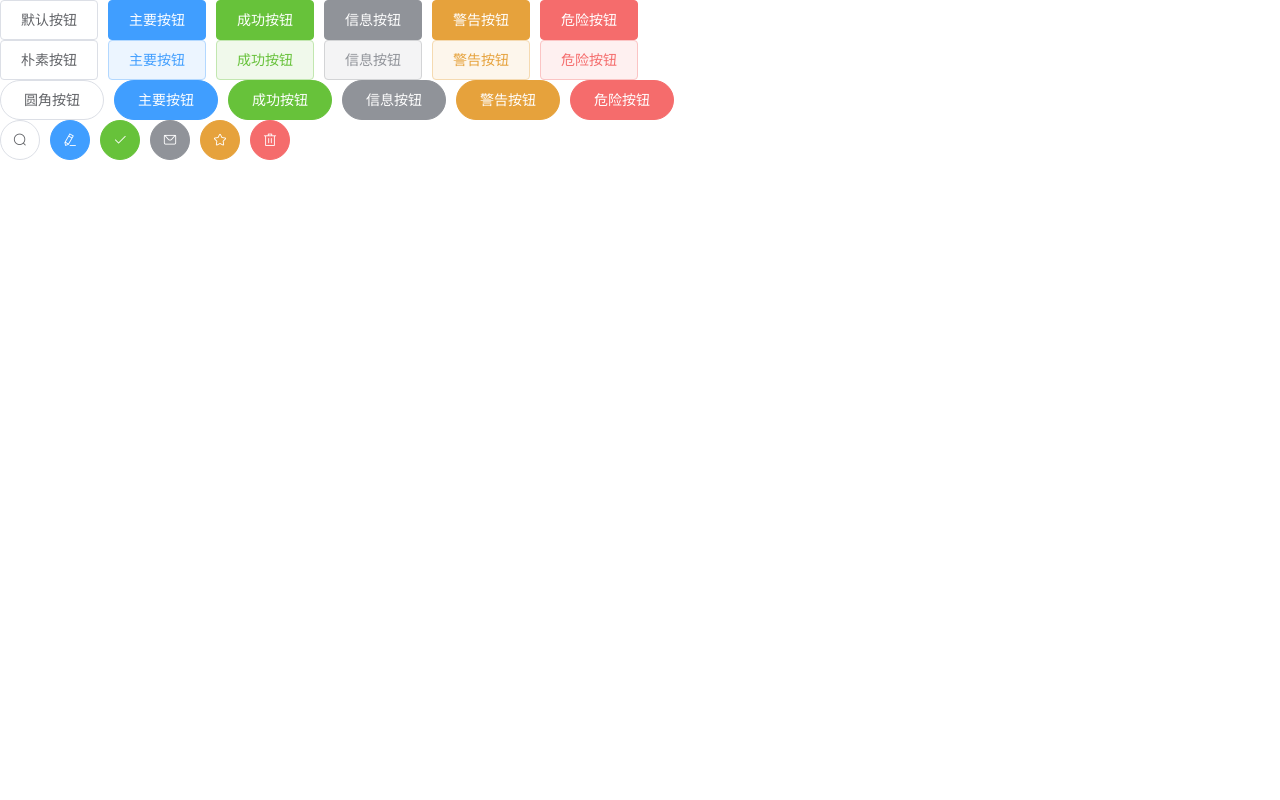
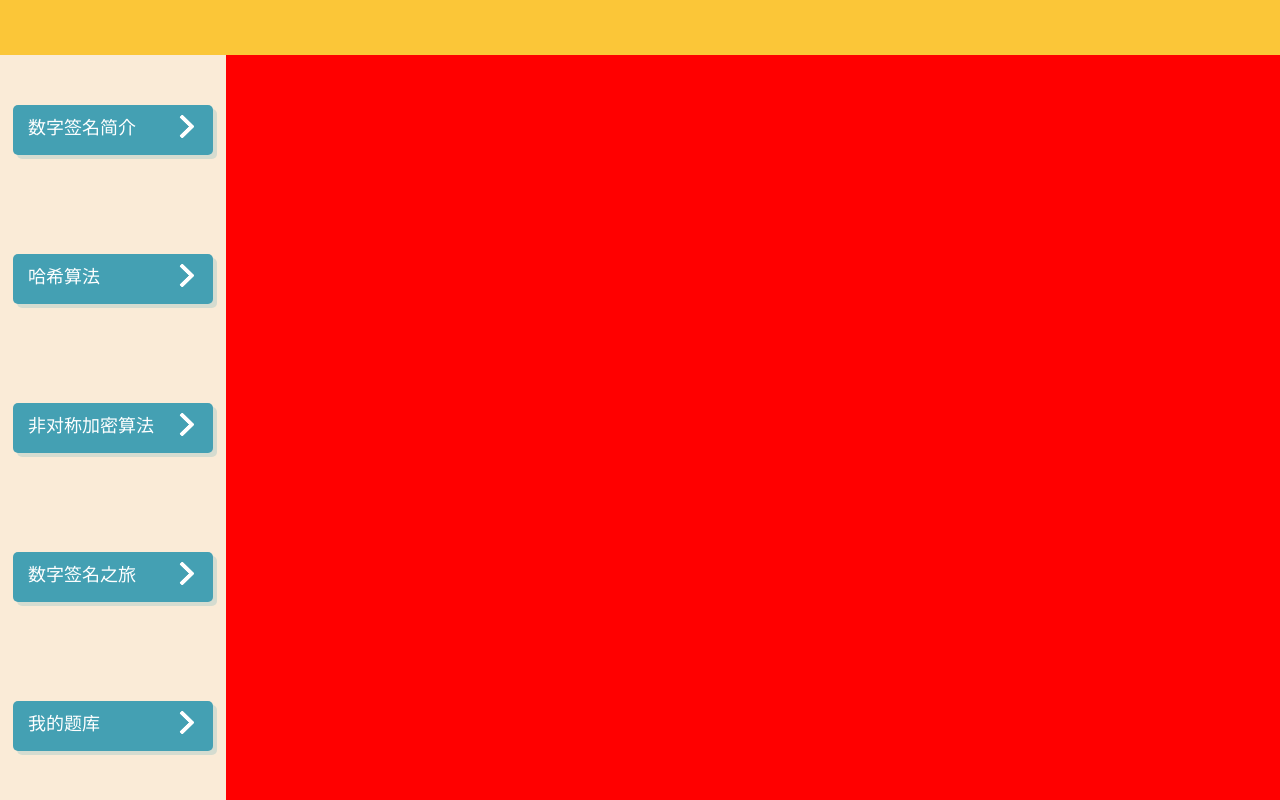
Before and after one commit to zhonghangAlex/Dsta_sys, a Vue app: page /#/ordindex in a window 1280 px wide. Built offline with nearby package versions, Linux system fonts and the light colour scheme.

Commit message:
2019.3.3 v1.1 栈栏布局搭建 用户接口开放

```diff
--- /dev/null
+++ b/src/assets/css/header.css
@@ -0,0 +1,6 @@
+.container {
+  position: relative;
+  width: 100%;
+  height: 55px;
+  background: #FBC638;
+}
--- /dev/null
+++ b/src/assets/css/nav_btn.css
@@ -0,0 +1,121 @@
+.container {
+  padding:0px 13px 0px 13px;
+  display: flex;
+  flex-direction: column;
+  justify-content: space-around;
+  width: 200px;
+  height: 100%;
+  position: relative;
+  background: antiquewhite;
+  float: left;
+  z-index: 1000;
+}
+
+.cta {
+  display: flex;
+  /*padding: 10px 15px;*/
+  border-radius: 5px;
+  text-decoration: none;
+  font-family: 'Poppins', sans-serif;
+  font-size: 18px;
+  color: white;
+  background: #44a0b3;
+  transition: 1s;
+  box-shadow: 4px 4px 0 rgba(68, 160, 179, .2);
+  /*-webkit-transform: skewX(-15deg);*/
+  /*transform: skewX(-15deg);*/
+}
+
+.cta:focus {
+  outline: none;
+}
+
+.cta:hover {
+  transition: 0.5s;
+  box-shadow: 6px 6px 0 #FBC638;
+}
+
+.cta span:nth-child(1) {
+  display: block;
+  height: 50px;
+  line-height: 47px;
+  padding-left: 15px;
+}
+
+.cta span:nth-child(2) {
+  transition: 0.5s;
+}
+
+.cta:hover  span:nth-child(2) {
+  transition: 0.5s;
+  margin-right: 20px;
+}
+
+span:nth-child(2) {
+  display: block;
+  height: 50px;
+  line-height: 55px;
+  width: 40px;
+  /*background: red;*/
+  right: 0;
+  margin-right: 10px;
+  position: absolute;
+}
+
+/**************SVG****************/
+path.one {
+  transition: 0.4s;
+  -webkit-transform: translateX(-60%);
+  transform: translateX(-60%);
+}
+
+path.two {
+  transition: 0.5s;
+  -webkit-transform: translateX(-30%);
+  transform: translateX(-30%);
+}
+
+.cta:hover path.three {
+  -webkit-animation: color_anim 1s infinite 0.2s;
+  animation: color_anim 1s infinite 0.2s;
+}
+
+.cta:hover path.one {
+  -webkit-transform: translateX(0%);
+  transform: translateX(0%);
+  -webkit-animation: color_anim 1s infinite 0.6s;
+  animation: color_anim 1s infinite 0.6s;
+}
+
+.cta:hover path.two {
+  -webkit-transform: translateX(0%);
+  transform: translateX(0%);
+  -webkit-animation: color_anim 1s infinite 0.4s;
+  animation: color_anim 1s infinite 0.4s;
+}
+
+/* SVG animations */
+
+@-webkit-keyframes color_anim {
+  0% {
+    fill: white;
+  }
+  50% {
+    fill: #FBC638;
+  }
+  100% {
+    fill: white;
+  }
+}
+
+@keyframes color_anim {
+  0% {
+    fill: white;
+  }
+  50% {
+    fill: #FBC638;
+  }
+  100% {
+    fill: white;
+  }
+}
--- /dev/null
+++ b/src/components/AcaLearn.vue
@@ -0,0 +1,14 @@
+<template>
+    <div>
+      33333333333333333333333333333333
+    </div>
+</template>
+
+<script>
+  export default {
+  }
+</script>
+
+<style scoped>
+
+</style>
--- /dev/null
+++ b/src/components/DstaTrip.vue
@@ -0,0 +1,15 @@
+<template>
+    <div>
+      44444444444444444444444444444444444444
+    </div>
+</template>
+
+<script>
+  export default {
+    name: 'DstaTrip'
+  }
+</script>
+
+<style scoped>
+
+</style>
--- /dev/null
+++ b/src/components/HashLearn.vue
@@ -0,0 +1,15 @@
+<template>
+    <div>
+      22222222222222222222
+    </div>
+</template>
+
+<script>
+  export default {
+    name: 'HashLearn'
+  }
+</script>
+
+<style scoped>
+
+</style>
--- /dev/null
+++ b/src/components/Header.vue
@@ -0,0 +1,13 @@
+<template>
+  <header class="container">
+  </header>
+</template>
+
+<script>
+  export default {
+  }
+</script>
+
+<style scoped>
+  @import "../assets/css/header.css";
+</style>
--- /dev/null
+++ b/src/components/Introduce.vue
@@ -0,0 +1,13 @@
+<template>
+    <div>1111111111111111111</div>
+</template>
+
+<script>
+  export default {
+    name: 'Introduce'
+  }
+</script>
+
+<style scoped>
+
+</style>
--- /dev/null
+++ b/src/components/NavBtn.vue
@@ -0,0 +1,37 @@
+<template>
+  <aside class="container">
+    <a class="cta" v-for="item in nav_text">
+      <span>{{item}}</span>
+      <span>
+          <svg width="43px" height="23px" viewBox="0 0 66 43" version="1.1" xmlns="http://www.w3.org/2000/svg" xmlns:xlink="http://www.w3.org/1999/xlink">
+            <g id="arrow" stroke="none" stroke-width="1" fill="none" fill-rule="evenodd">
+              <path class="one" d="M40.1543933,3.89485454 L43.9763149,0.139296592 C44.1708311,-0.0518420739 44.4826329,-0.0518571125 44.6771675,0.139262789 L65.6916134,20.7848311 C66.0855801,21.1718824 66.0911863,21.8050225 65.704135,22.1989893 C65.7000188,22.2031791 65.6958657,22.2073326 65.6916762,22.2114492 L44.677098,42.8607841 C44.4825957,43.0519059 44.1708242,43.0519358 43.9762853,42.8608513 L40.1545186,39.1069479 C39.9575152,38.9134427 39.9546793,38.5968729 40.1481845,38.3998695 C40.1502893,38.3977268 40.1524132,38.395603 40.1545562,38.3934985 L56.9937789,21.8567812 C57.1908028,21.6632968 57.193672,21.3467273 57.0001876,21.1497035 C56.9980647,21.1475418 56.9959223,21.1453995 56.9937605,21.1432767 L40.1545208,4.60825197 C39.9574869,4.41477773 39.9546013,4.09820839 40.1480756,3.90117456 C40.1501626,3.89904911 40.1522686,3.89694235 40.1543933,3.89485454 Z" fill="#FFFFFF"></path>
+              <path class="two" d="M20.1543933,3.89485454 L23.9763149,0.139296592 C24.1708311,-0.0518420739 24.4826329,-0.0518571125 24.6771675,0.139262789 L45.6916134,20.7848311 C46.0855801,21.1718824 46.0911863,21.8050225 45.704135,22.1989893 C45.7000188,22.2031791 45.6958657,22.2073326 45.6916762,22.2114492 L24.677098,42.8607841 C24.4825957,43.0519059 24.1708242,43.0519358 23.9762853,42.8608513 L20.1545186,39.1069479 C19.9575152,38.9134427 19.9546793,38.5968729 20.1481845,38.3998695 C20.1502893,38.3977268 20.1524132,38.395603 20.1545562,38.3934985 L36.9937789,21.8567812 C37.1908028,21.6632968 37.193672,21.3467273 37.0001876,21.1497035 C36.9980647,21.1475418 36.9959223,21.1453995 36.9937605,21.1432767 L20.1545208,4.60825197 C19.9574869,4.41477773 19.9546013,4.09820839 20.1480756,3.90117456 C20.1501626,3.89904911 20.1522686,3.89694235 20.1543933,3.89485454 Z" fill="#FFFFFF"></path>
+              <path class="three" d="M0.154393339,3.89485454 L3.97631488,0.139296592 C4.17083111,-0.0518420739 4.48263286,-0.0518571125 4.67716753,0.139262789 L25.6916134,20.7848311 C26.0855801,21.1718824 26.0911863,21.8050225 25.704135,22.1989893 C25.7000188,22.2031791 25.6958657,22.2073326 25.6916762,22.2114492 L4.67709797,42.8607841 C4.48259567,43.0519059 4.17082418,43.0519358 3.97628526,42.8608513 L0.154518591,39.1069479 C-0.0424848215,38.9134427 -0.0453206733,38.5968729 0.148184538,38.3998695 C0.150289256,38.3977268 0.152413239,38.395603 0.154556228,38.3934985 L16.9937789,21.8567812 C17.1908028,21.6632968 17.193672,21.3467273 17.0001876,21.1497035 C16.9980647,21.1475418 16.9959223,21.1453995 16.9937605,21.1432767 L0.15452076,4.60825197 C-0.0425130651,4.41477773 -0.0453986756,4.09820839 0.148075568,3.90117456 C0.150162624,3.89904911 0.152268631,3.89694235 0.154393339,3.89485454 Z" fill="#FFFFFF"></path>
+            </g>
+          </svg>
+        </span>
+    </a>
+  </aside>
+</template>
+
+<script>
+  export default {
+    data(){
+      return {
+        nav_text: [
+          "数字签名简介",
+          "哈希算法",
+          "非对称加密算法",
+          "数字签名之旅",
+          "我的题库"
+        ]
+      }
+    }
+  }
+</script>
+
+<style scoped>
+  @import '../assets/css/nav_btn.css';
+
+</style>
--- /dev/null
+++ b/src/components/QuesLearn.vue
@@ -0,0 +1,13 @@
+<template>
+    <div>555555555555555555555555555</div>
+</template>
+
+<script>
+  export default {
+    name: 'QuesLearn'
+  }
+</script>
+
+<style scoped>
+
+</style>
--- a/src/router/index.js
+++ b/src/router/index.js
@@ -3,6 +3,11 @@ import Router from 'vue-router'
 import Welcome from '@/views/Welcome'
 import OrdIndex from '@/views/OrdIndex'
 import SuperIndex from '@/views/SuperIndex'
+import Introduce from '@/components/Introduce'
+import HashLearn from '@/components/HashLearn'
+import AcaLearn from '@/components/AcaLearn'
+import DstaTrip from '@/components/DstaTrip'
+import QuesLearn from '@/components/QuesLearn'
 
 Vue.use(Router)
 
@@ -20,7 +25,34 @@ export default new Router({
     {
       path: '/ordindex',
       name: 'OrdIndex',
-      component: OrdIndex
-    }
+      component: OrdIndex,
+      children:[{
+        path: '/introduce',
+        name: 'Introduce',
+        component: Introduce
+      },{
+        path: '/hashlearn',
+        name: 'HashLearn',
+        component: HashLearn
+      },{
+        path: '/acalearn',
+        name: 'AcaLearn',
+        component: AcaLearn
+      },{
+        path: '/dstalearn',
+        name: 'DstaLearn',
+        component: DstaTrip
+      },{
+        path: '/queslearn',
+        name: 'QuesLearn',
+        component: QuesLearn
+      }]
+    },
+    {
+      path: '/superindex',
+      name: 'SuperIndex',
+      component: SuperIndex
+    },
+
   ]
 })
--- a/src/views/OrdIndex.vue
+++ b/src/views/OrdIndex.vue
@@ -1,49 +1,61 @@
 <template>
-    <div>
-      <el-row>
-        <el-button>默认按钮</el-button>
-        <el-button type="primary">主要按钮</el-button>
-        <el-button type="success">成功按钮</el-button>
-        <el-button type="info">信息按钮</el-button>
-        <el-button type="warning">警告按钮</el-button>
-        <el-button type="danger">危险按钮</el-button>
-      </el-row>
+  <div class="total_container">
+    <s-header></s-header>
 
-      <el-row>
-        <el-button plain>朴素按钮</el-button>
-        <el-button type="primary" plain>主要按钮</el-button>
-        <el-button type="success" plain>成功按钮</el-button>
-        <el-button type="info" plain>信息按钮</el-button>
-        <el-button type="warning" plain>警告按钮</el-button>
-        <el-button type="danger" plain>危险按钮</el-button>
-      </el-row>
-
-      <el-row>
-        <el-button round>圆角按钮</el-button>
-        <el-button type="primary" round>主要按钮</el-button>
-        <el-button type="success" round>成功按钮</el-button>
-        <el-button type="info" round>信息按钮</el-button>
-        <el-button type="warning" round>警告按钮</el-button>
-        <el-button type="danger" round>危险按钮</el-button>
-      </el-row>
-
-      <el-row>
-        <el-button icon="el-icon-search" circle></el-button>
-        <el-button type="primary" icon="el-icon-edit" circle></el-button>
-        <el-button type="success" icon="el-icon-check" circle></el-button>
-        <el-button type="info" icon="el-icon-message" circle></el-button>
-        <el-button type="warning" icon="el-icon-star-off" circle></el-button>
-        <el-button type="danger" icon="el-icon-delete" circle></el-button>
-      </el-row>
+    <div class="middle_container">
+      <nav-btn></nav-btn>
+      <transition name="fade" class="main_container">
+        <keep-alive>
+          <router-view class="move-view"></router-view>
+        </keep-alive>
+      </transition>
     </div>
+  </div>
 </template>
 
 <script>
-export default {
-  name: 'OrdIndex'
-}
+  import SHeader from '@/components/Header'
+  import NavBtn from '@/components/NavBtn'
+
+  export default {
+    data(){
+      return {
+
+      }
+    },
+    components:{
+      SHeader,
+      NavBtn
+    }
+  }
 </script>
 
 <style scoped>
+  .total_container{
+    width: 100%;
+    height: 100%;
+    position: absolute;
+  }
+  .middle_container{
+    width: 100%;
+    height: calc(100% - 55px);
+    position: absolute;
+    background: red;
+  }
+  .main_container{
+    background: pink;
+    height: 100%;
+    position: absolute;
+    overflow: hidden;
+    z-index: 100;
+  }
 
+  /*试图切换动画*/
+  .fade-enter-active {
+    transition: all .5s
+  }
+  .fade-enter, .fade-leave-active {
+    opacity: 0;
+    transform:  translateX( -200px );
+  }
 </style>
```
